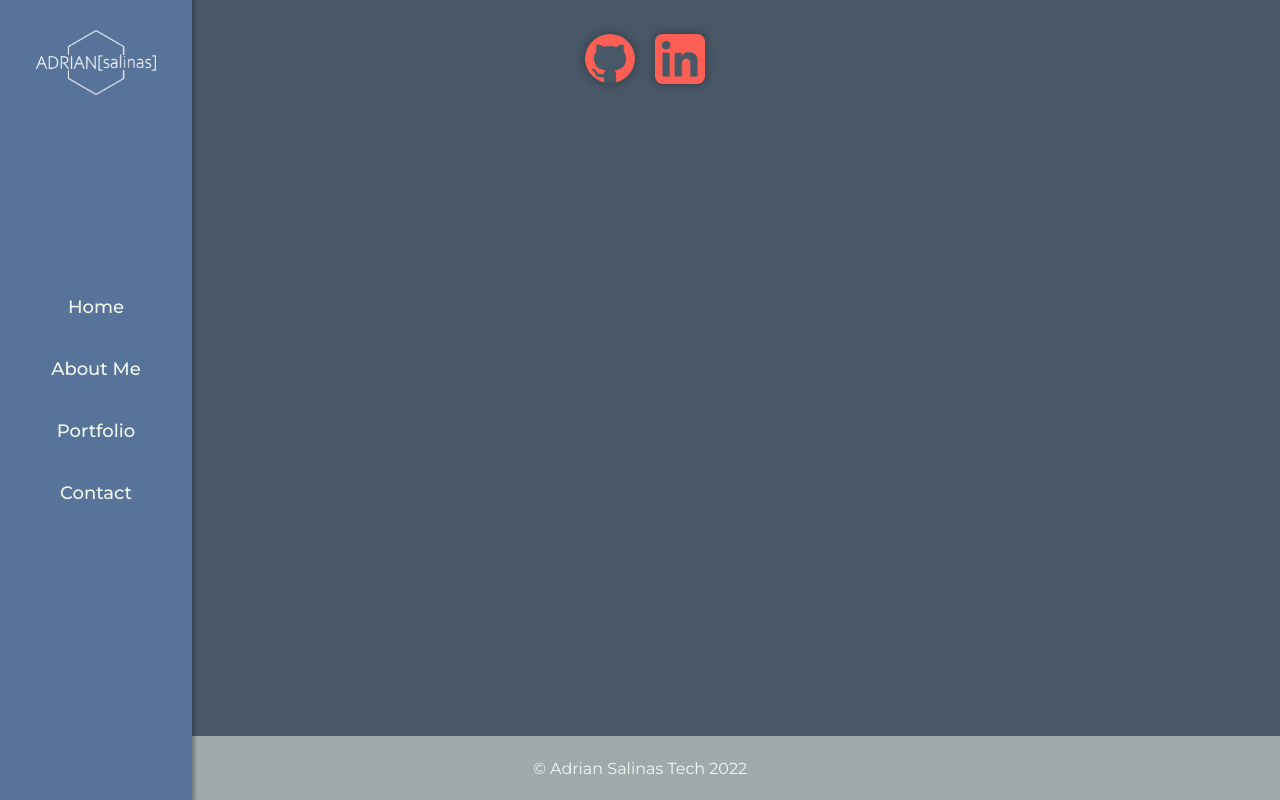
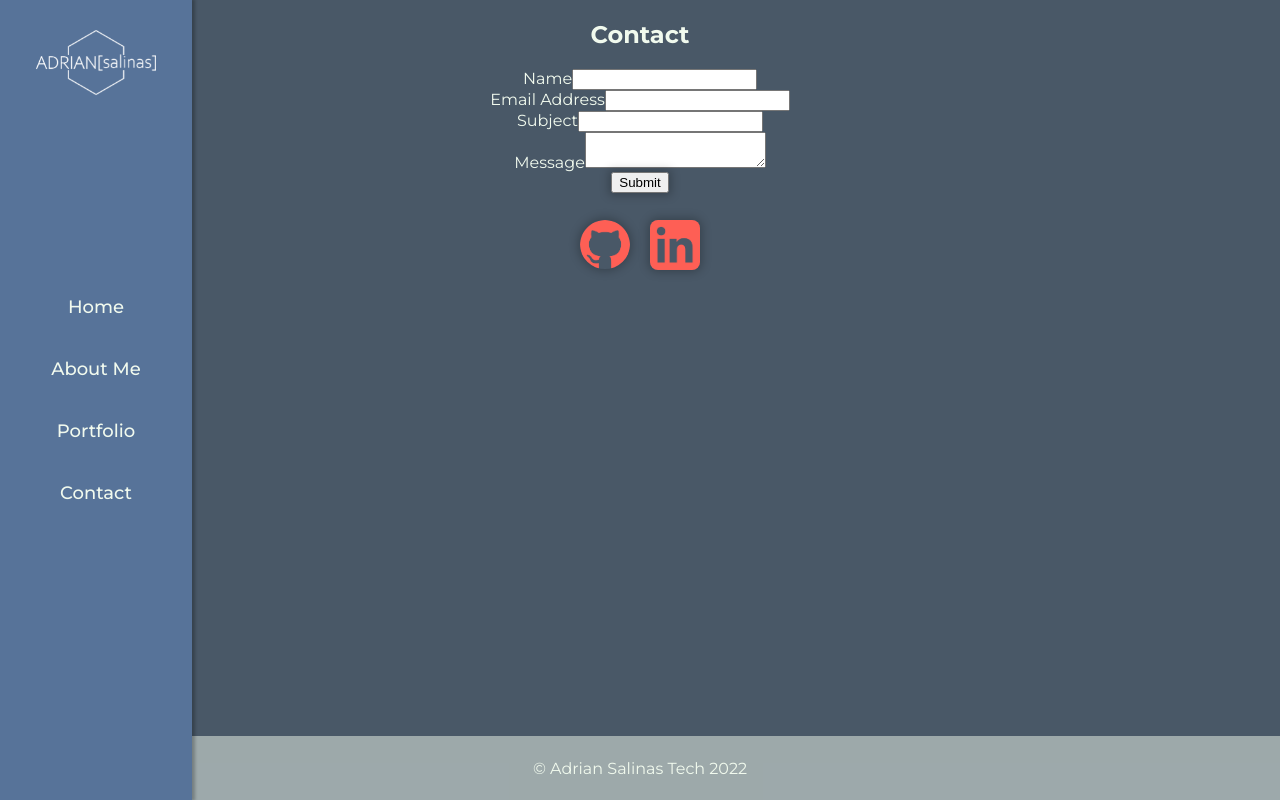
Before and after one commit to a-dri-an-S/PortfolioV2, a React (Create React App) app: page /contact in a window 1280 px wide. Built offline with nearby package versions, Linux system fonts and the light colour scheme.

Commit message:
added Form + SocialIcons components to Contact page

```diff
--- a/src/Pages/Contact/Contact.css
+++ b/src/Pages/Contact/Contact.css
@@ -5,7 +5,6 @@
     flex-direction: column;
     justify-content: space-between;
     align-items: flex-end;
-
 }
 
 .contact-container {
@@ -13,38 +12,7 @@
     height: 90%;
 }
 
-.contact-social {
-    width: 100%;
-    height: 15%;
-    display: flex;
-    flex-direction: row;
-    justify-content: center;
-    align-items: center;
-}
 
-.contact-social-link {
-	width: 70px;
-	height: 70px;
-}
-
-.contact-social-icon {
-	width: 50px;
-	height: auto;
-	margin: 15px;
-	box-shadow: 0px 0px 10px 2px var(--shadow-color);
-}
-.round-icon {
-	border-radius: 50%;
-}
-.square-icon {
-	border-radius: 8px;
-}
-.contact-social-icon:hover {
-	width: 55px;
-}
-.contact-social-icon:active {
-	filter: hue-rotate(200deg) grayscale(75%);
-}
 
 .contact-footer {
     width: 100%;
--- a/src/Pages/Contact/Contact.js
+++ b/src/Pages/Contact/Contact.js
@@ -1,6 +1,7 @@
+import Form from '../../components/Form/Form';
+import Socials from '../../components/Socials/SocialIcons';
 import Footer from '../../components/Footer/Footer';
-import Github from '../../assets/Github.png';
-import Linkedin from '../../assets/Linkedin.png'
+
 import './Contact.css';
 
 const AboutMe = () => {
@@ -8,41 +9,11 @@ const AboutMe = () => {
     return (
         <section className="contact">
             <div className="contact-container">
+                <h2 className="contact-title">Contact</h2>
                 <div className="contact-form">
-
+                    <Form />
                 </div>
-                <div className="contact-social">
-                    <div className="contact-social-link">
-                        <a
-                            href="https://github.com/a-dri-an-S"
-                            target="_blank"
-                            rel="noreferrer"
-                        >
-                            <img
-                                className="contact-social-icon round-icon"
-                                src={Github}
-                                alt="Github"
-                            />
-                        </a>
-
-                    </div>
-                    <div className="contact-social-link">
-                        <a
-                            href="https://www.linkedin.com/in/meet-adrian-salinas/"
-                            className="contact-social-link"
-                            target="_blank"
-                            rel="noreferrer"
-
-                        >
-                            <img
-                                className="contact-social-icon square-icon"
-                                src={Linkedin}
-                                alt="Linkedin"
-                            />
-                        </a>
-
-                    </div>
-                </div>
+                <Socials />
             </div>
             <div className="contact-footer">
                 <Footer />
--- a/src/components/Form/Form.js
+++ b/src/components/Form/Form.js
@@ -1,6 +1,81 @@
+import { useState } from 'react';
+
+import Input from './Input';
+import TextArea from './TextArea';
+import Button from '../Button/Button';
+
+const contactForm = {
+    name: '',
+    email: '',
+    subject: '',
+    message: ''
+};
+
 const Form = () => {
+
+    const [form, setForm] = useState(contactForm);
+
+    const handleNameChange = (e) => {
+        setForm(form => ({
+            ...form,
+            name: e.target.value
+        }))
+    }
+    const handleEmailChange = (e) => {
+        setForm(form => ({
+            ...form,
+            email: e.target.value
+        }))
+    }
+    const handleSubjectChange = (e) => {
+        setForm(form => ({
+            ...form,
+            subject: e.target.value
+        }))
+    }
+    const handleMessageChange = (e) => {
+        setForm(form => ({
+            ...form,
+            message: e.target.value
+        }))
+    }
+
     return (
-        <form>
+        <form className="contact-form">
+            <div className="contact-form-inputs">
+                <Input
+                    name="name"
+                    label="Name"
+                    type="text"
+                    value={form.name}
+                    handleChange={handleNameChange}
+                />
+                <Input
+                    name="email"
+                    label="Email Address"
+                    type="email"
+                    value={form.email}
+                    handleChange={handleEmailChange}
+                />
+            </div>
+            <Input
+                name="subject"
+                label="Subject"
+                type="text"
+                value={form.subject}
+                handleChange={handleSubjectChange}
+            />
+            <TextArea
+                name="message"
+                label="Message"
+                type="text"
+                value={form.message}
+                handleChange={handleMessageChange}
+            />
+            <Button
+                name="Submit"
+                type="submit"
+            />
         </form>
     );
 }
--- a/src/components/Form/Input.js
+++ b/src/components/Form/Input.js
@@ -1,6 +1,22 @@
-const Input = () => {
+const Input = ({ type, name, value, label, handleChange }) => {
     return (
-        <input />
+        <div className="contact-form-input-container">
+            <label
+                className="contact-form-label"
+                htmlFor={name}
+            >
+                {label}
+            </label>
+            <input
+                className="contact-form-input"
+                type={type}
+                id={name}
+                name={name}
+                value={value}
+                onChange={(e) => handleChange(e)}
+                required
+            />
+        </div>
     );
 }
 
--- a/src/components/Form/TextArea.js
+++ b/src/components/Form/TextArea.js
@@ -1,6 +1,21 @@
-const TextArea = () => {
+const TextArea = ({ name, value, label, handleChange }) => {
     return (
-        <textarea />
+        <div className="contact-form-textarea-container">
+            <label
+                className="contact-form-label"
+                htmlFor={name}
+            >
+                {label}
+            </label>
+            <textarea
+                className="contact-form-textarea"
+                id={name}
+                name={name}
+                value={value}
+                onChange={e => handleChange(e)}
+                required
+            />
+        </div>
     );
 }
 
--- /dev/null
+++ b/src/components/Socials/SocialIcons.css
@@ -0,0 +1,35 @@
+.contact-social {
+    width: 100%;
+    height: 15%;
+    display: flex;
+    flex-direction: row;
+    justify-content: center;
+    align-items: center;
+}
+
+.contact-social-link {
+	width: 70px;
+	height: 70px;
+    display: flex;
+    justify-content: center;
+    align-items: center;
+}
+
+.contact-social-icon {
+	width: 50px;
+	height: auto;
+	margin: 15px;
+	box-shadow: 0px 0px 10px 2px var(--shadow-color);
+}
+.round-icon {
+	border-radius: 50%;
+}
+.square-icon {
+	border-radius: 8px;
+}
+.contact-social-icon:hover {
+	width: 55px;
+}
+.contact-social-icon:active {
+	filter: hue-rotate(200deg) grayscale(75%);
+}
--- /dev/null
+++ b/src/components/Socials/SocialIcons.js
@@ -0,0 +1,39 @@
+import Github from '../../assets/Github.png';
+import Linkedin from '../../assets/Linkedin.png'
+
+import './SocialIcons.css';
+
+const SocialIcons = () => {
+    return (
+        <div className="contact-social">
+                    <div className="contact-social-link">
+                        <a
+                            href="https://github.com/a-dri-an-S"
+                            target="_blank"
+                            rel="noreferrer"
+                        >
+                            <img
+                                className="contact-social-icon round-icon"
+                                src={Github}
+                                alt="Github"
+                            />
+                        </a>
+                    </div>
+                    <div className="contact-social-link">
+                        <a
+                            href="https://www.linkedin.com/in/meet-adrian-salinas/"
+                            target="_blank"
+                            rel="noreferrer"
+                        >
+                            <img
+                                className="contact-social-icon square-icon"
+                                src={Linkedin}
+                                alt="Linkedin"
+                            />
+                        </a>
+                    </div>
+                </div>
+    );
+}
+
+export default SocialIcons;
```
